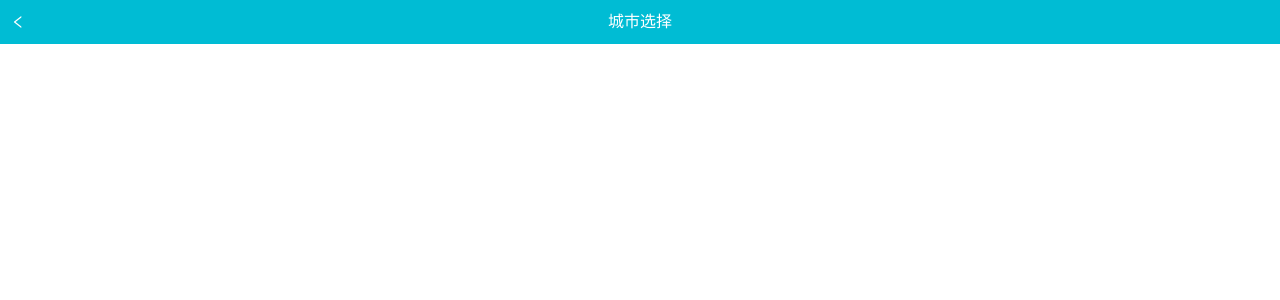
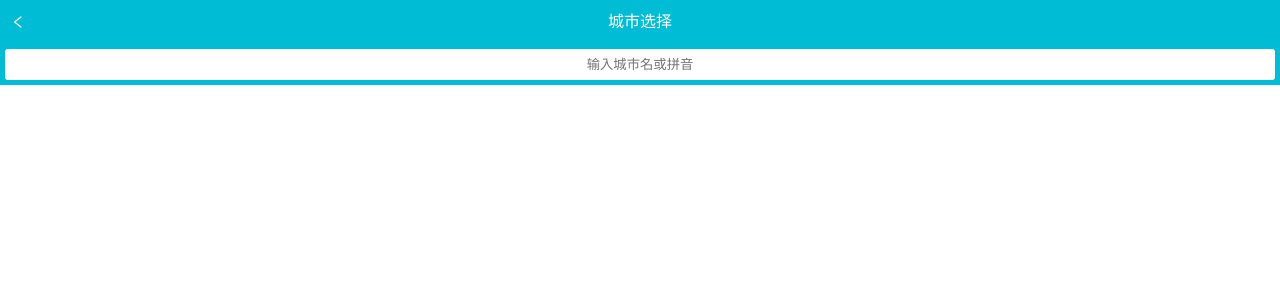
Before and after one commit to jxmlearner/vue-travel, a Vue app: page /city in a window 1280 px wide. Shown: the top 300 px of the page. Built offline with nearby package versions, Linux system fonts and the light colour scheme.

Commit message:
城市选择页的搜索框

```diff
--- a/src/pages/city/City.vue
+++ b/src/pages/city/City.vue
@@ -1,15 +1,18 @@
 <template>
     <div>
         <city-header></city-header>
+        <city-search />
     </div>
 </template>
 
 <script>
     import CityHeader from './components/Header'
+    import CitySearch from './components/Search'
 
     export default {
         components: {
-            CityHeader
+            CityHeader,
+            CitySearch
         }
     }
 </script>
--- /dev/null
+++ b/src/pages/city/components/Search.vue
@@ -0,0 +1,33 @@
+<template>
+    <div class="search">
+        <input type="text" class="search-input" placeholder="输入城市名或拼音" />
+    </div>
+</template>
+
+<script>
+    export default {
+        name: 'CitySearch'
+    }
+</script>
+
+<style scoped lang="stylus">
+@import '~@/assets/css/stylus/variable.styl'
+
+.search {
+    padding: .1rem;
+    background: $bgcolor;
+    .search-input {
+        height: .62rem;
+        line-height: .62rem;
+        width: 100%;
+        text-align: center;
+        padding: 0 .1rem;
+        border:none;
+        border-radius: .06rem;
+        color: #666;
+        &:focus {
+            outline: none;
+        }
+    }
+}
+</style>
```
Also changed, not shown: 1 other file (tests, documents, lock files or other folders).
